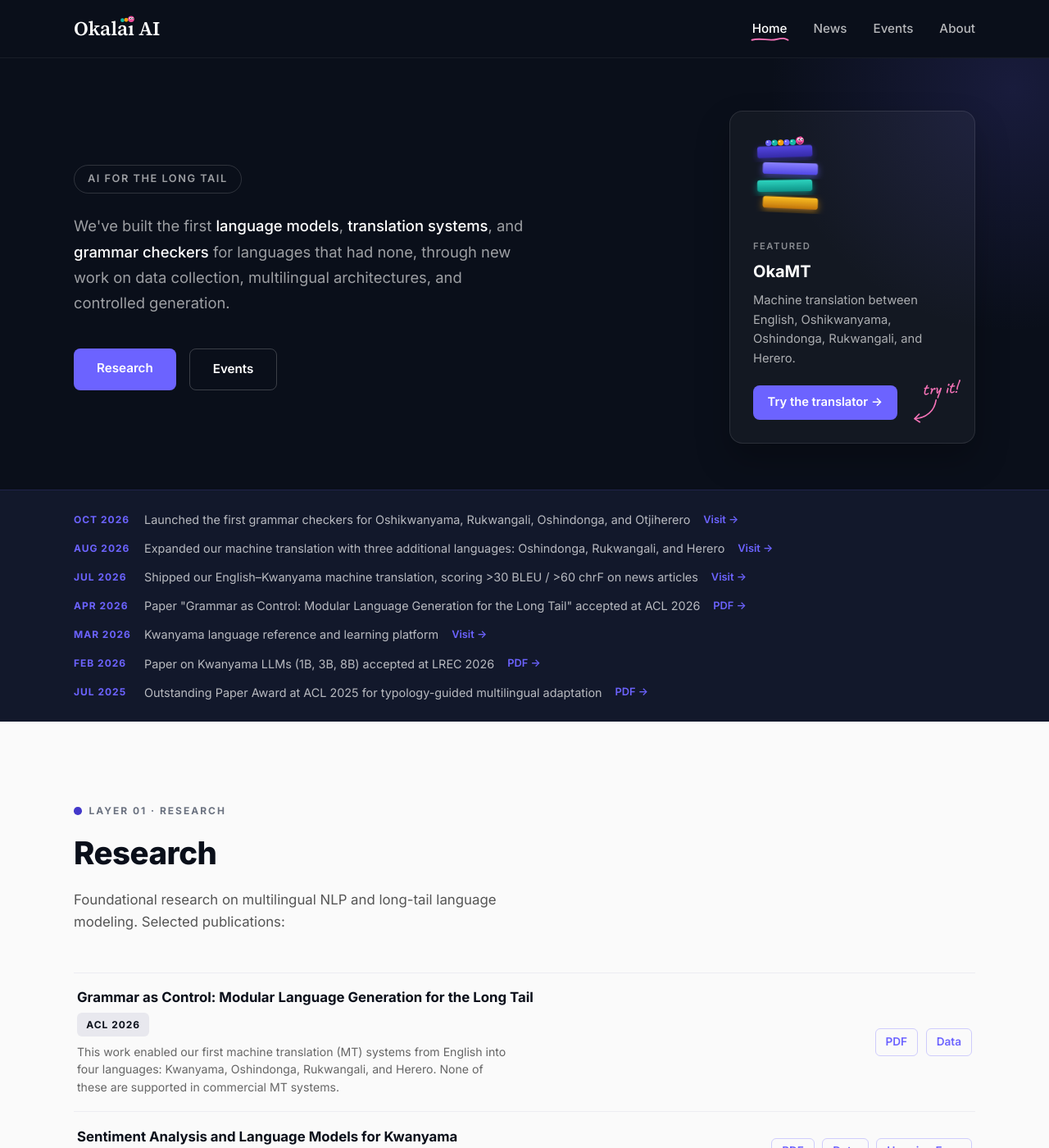
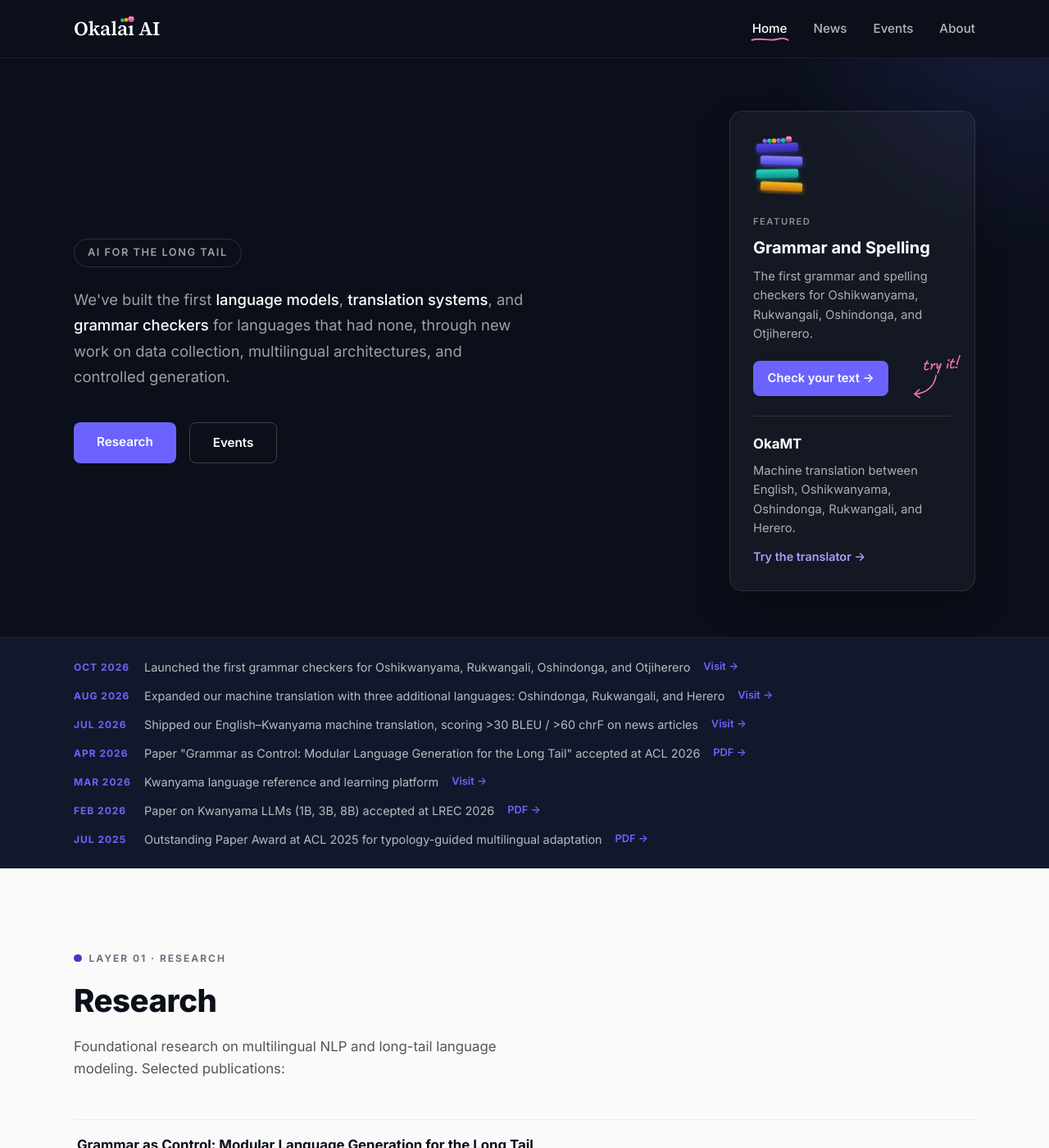
Before and after one commit to okalai-ai/okalai-site, a Jekyll site: the page built from index.md, in a window 1280 px wide and 1400 px high. Shown: the whole window at 82% size. Built offline with Jekyll 4.4.1, drawn with Linux system fonts in a browser that asks for light colours.

Commit message:
Hero: add grammar checkers and highlight key outputs

```diff
--- a/assets/css/style.css
+++ b/assets/css/style.css
@@ -223,8 +223,8 @@ a {
 }
 
 .hero-card-mark {
-  width: 84px;
-  margin-bottom: 1.5rem;
+  width: 64px;
+  margin-bottom: 1.1rem;
 }
 
 .hero-card-mark svg {
@@ -274,11 +274,40 @@ a {
   background: #5a52e0;
 }
 
+.hero-feature {
+  position: relative;
+}
+
+.hero-feature--secondary {
+  margin-top: 1.5rem;
+  padding-top: 1.25rem;
+  border-top: 1px solid rgba(255, 255, 255, 0.1);
+}
+
+.hero-feature--secondary .hero-card-title {
+  font-size: 1.05rem;
+}
+
+.hero-feature--secondary .hero-card-text {
+  margin-bottom: 0.6rem;
+}
+
+.hero-card-textlink {
+  font-size: 0.9rem;
+  font-weight: 600;
+  color: #a5a0ff;
+  text-decoration: none;
+}
+
+.hero-card-textlink:hover {
+  color: #fff;
+}
+
 /* handwritten note pointing at the button */
 .hero-card-note {
   position: absolute;
-  right: 1.25rem;
-  bottom: 1.6rem;
+  right: -0.5rem;
+  bottom: -0.15rem;
   display: flex;
   flex-direction: column;
   align-items: flex-end;
--- a/index.md
+++ b/index.md
@@ -81,12 +81,19 @@ title: Home
       </svg>
       </div>
       <span class="hero-card-kicker">Featured</span>
-      <h3 class="hero-card-title">OkaMT</h3>
-      <p class="hero-card-text">Machine translation between English, Oshikwanyama, Oshindonga, Rukwangali, and Herero.</p>
-      <a href="https://okalex.org/" class="hero-card-link" target="_blank" rel="noopener">Try the translator &rarr;</a>
-      <span class="hero-card-note" aria-hidden="true">try it!
-        <svg viewBox="0 0 50 40" xmlns="http://www.w3.org/2000/svg"><path d="M44 4 C 40 22, 26 32, 8 32" fill="none" stroke="currentColor" stroke-width="2.2" stroke-linecap="round"/><path d="M15 25 L 7 32 L 15 38" fill="none" stroke="currentColor" stroke-width="2.2" stroke-linecap="round" stroke-linejoin="round"/></svg>
-      </span>
+      <div class="hero-feature">
+        <h3 class="hero-card-title">Grammar and Spelling</h3>
+        <p class="hero-card-text">The first grammar and spelling checkers for Oshikwanyama, Rukwangali, Oshindonga, and Otjiherero.</p>
+        <a href="https://okalex.org/check.html" class="hero-card-link" target="_blank" rel="noopener">Check your text &rarr;</a>
+        <span class="hero-card-note" aria-hidden="true">try it!
+          <svg viewBox="0 0 50 40" xmlns="http://www.w3.org/2000/svg"><path d="M44 4 C 40 22, 26 32, 8 32" fill="none" stroke="currentColor" stroke-width="2.2" stroke-linecap="round"/><path d="M15 25 L 7 32 L 15 38" fill="none" stroke="currentColor" stroke-width="2.2" stroke-linecap="round" stroke-linejoin="round"/></svg>
+        </span>
+      </div>
+      <div class="hero-feature hero-feature--secondary">
+        <h3 class="hero-card-title">OkaMT</h3>
+        <p class="hero-card-text">Machine translation between English, Oshikwanyama, Oshindonga, Rukwangali, and Herero.</p>
+        <a href="https://okalex.org/" class="hero-card-textlink" target="_blank" rel="noopener">Try the translator &rarr;</a>
+      </div>
     </aside>
   </div>
   <div class="hero-gradient"></div>
```
